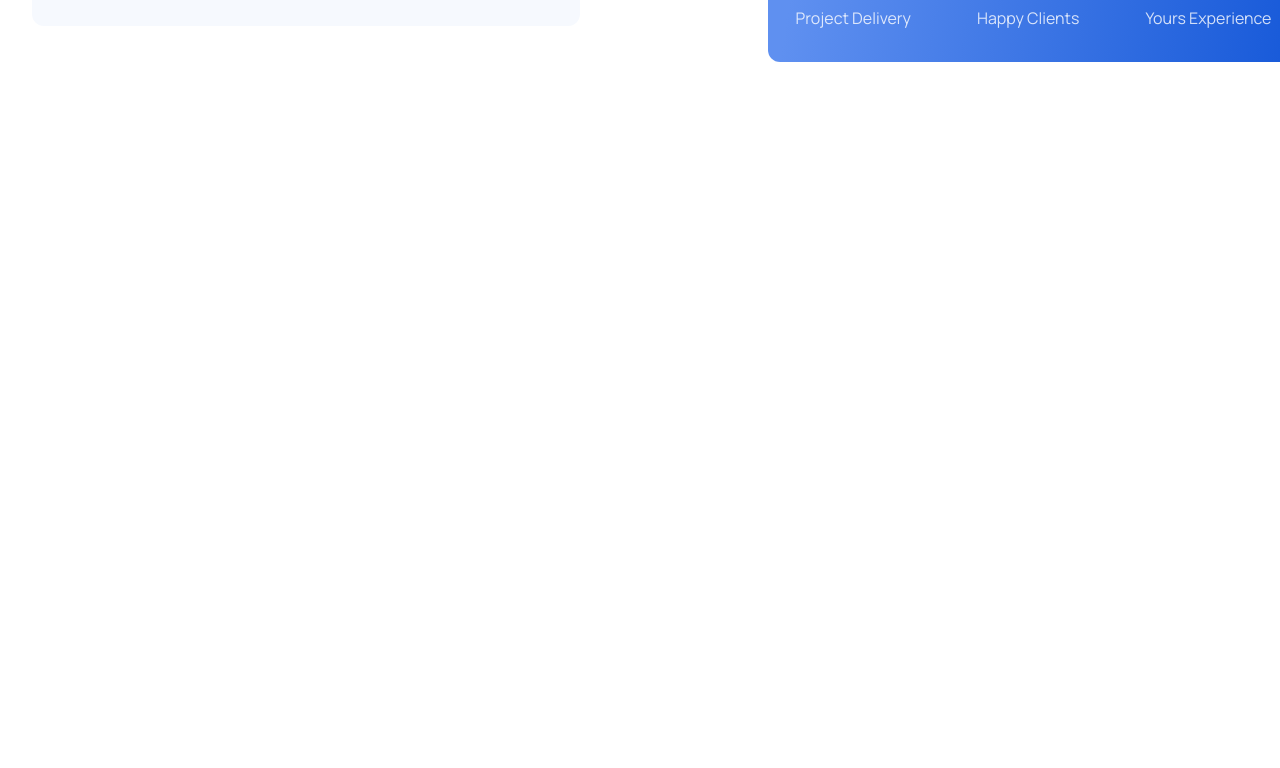
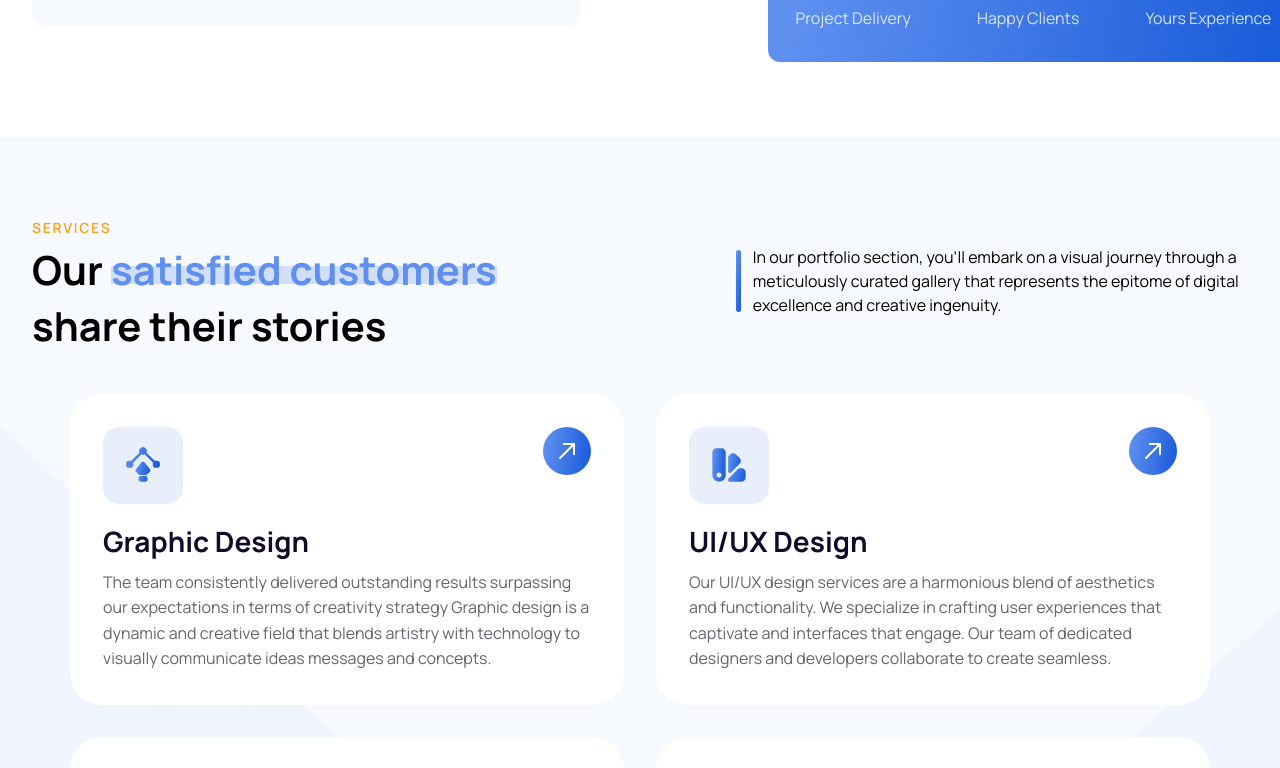
Before and after one commit to sakibsarkar/webWhiz-sakib, a Next.js app: page / in a window 1280 px wide. Shown: the part 2101-2869 px from the top of the page. Before the commit the page ends 2238 px from the top, so only its background shows below. Built offline with nearby package versions, Linux system fonts and the light colour scheme.

Commit message:
our service section responsive

```diff
--- a/src/app/globals.css
+++ b/src/app/globals.css
@@ -199,5 +199,27 @@ body {
 .service-grid {
   display: grid;
   grid-template-columns: repeat(2, 554px);
+  justify-content: center;
   gap: 32px;
 }
+
+
+@media screen and (max-width: 750px) {
+  .service-grid {
+    grid-template-columns: repeat(1, 328px);
+  }
+}
+
+@media screen and (min-width: 750px) and (max-width: 955px) {
+  .service-grid {
+    grid-template-columns: repeat(2, 340px);
+  }
+}
+
+@media screen and (min-width: 955px) and (max-width: 1153px) {
+  .service-grid {
+    grid-template-columns: repeat(2, 450px);
+  }
+}
+
+@media screen and (min-width: 1921px) {}
--- a/src/app/page.tsx
+++ b/src/app/page.tsx
@@ -11,7 +11,7 @@ export default function Home() {
       <Banner />
       <Portfolio />
       <AboutUs />
-      {/* <Service /> */}
+      <Service />
       {/* <Contact /> */}
       {/* <SatisfiedCustomer /> */}
     </>
--- a/src/components/sections/Service/Service.tsx
+++ b/src/components/sections/Service/Service.tsx
@@ -6,16 +6,18 @@ import { serviceData } from "@/utils/mock/serviceData";
 const Service = () => {
     return (
         <section className="bg-[#f6f9fe]">
-            <div className="container relative h-[992px] py-[80px]">
+            <div className="container relative min-h-[992px] py-[80px]">
 
 
                 <div className="spacing flex flex-col gap-[40px]">
-                    <div className="flex flex-col items-start justify-start gap-[4px]">
+                    <div className="flex flex-col items-center justify-center mt-[42px] md:items-start md:justify-start gap-[4px] md:mt-[0px]">
                         <p className="text-[#FBA017] text-[14px] font-[600] uppercase tracking-[1.68px]">Services</p>
-                        <div className="flex items-start justify-between gap-[20px] w-full">
-                            <h1 className="text-[40px] font-[700] leading-[140%] w-[516px]">Our <span className="highLight text-primary">satisfied customers</span>share their stories</h1>
+                        <div className="flex flex-col items-center justify-center gap-[10px] w-full md:flex-row md:items-start md:justify-between">
+                            <h1 className="text-[24px] text-center sm:text-[28px] w-[330px] lg:text-[40px] font-[700] leading-[140%] lg:w-[554px] lg:text-left">Our <span className="highLight text-primary">satisfied customers</span>share their stories</h1>
 
-                            <p className="verticalHigh w-[512px] h-[78px]">In our portfolio section, you&apos;ll embark on a visual journey through a meticulously curated gallery that represents the epitome of digital excellence and creative ingenuity.</p>
+                            <p className="!hidden verticalHigh w-[512px] h-[78px] lg:!flex">In our portfolio section, you&apos;ll embark on a visual journey through a meticulously curated gallery that represents the epitome of digital excellence and creative ingenuity.</p>
+
+                            <p className="verticalHigh max-w-[340px] h-[54px] lg:hidden">In our portfolio section, you&apos;ll embark on a visual journey through a meticulously cura...</p>
                         </div>
 
                     </div>
@@ -25,7 +27,7 @@ const Service = () => {
 
 
                         {
-                            serviceData.map(({ id, description, title, Icon }) => <div key={id} className="w-[554px] h-[311px] p-[32px] flex items-start justify-start gap-[16px] flex-col bg-white rounded-[32px] relative z-10 border-[1px] border-[transparent] hover:border-primary">
+                            serviceData.map(({ id, description, title, Icon }) => <div key={id} className="w-full h-[311px] p-[32px] flex items-start justify-start gap-[16px] flex-col bg-white rounded-[32px] relative z-10 border-[1px] border-[transparent] hover:border-primary">
                                 <div className="gradient p-[12px] rounded-full absolute right-[32px] top-[32px]">
                                     <ArrowUpAngleBold />
                                 </div>
@@ -35,7 +37,7 @@ const Service = () => {
 
                                 <div className="flex items-start justify-start flex-col gap-[8px]">
                                     <h1 className="text-[28px] font-[700] text-headingColor">{title}</h1>
-                                    <p className="text-[16px] text-paragraphColor max-w-[490px] leading-[160%]">{description}</p>
+                                    <p className="text-[16px] text-paragraphColor max-w-[490px] leading-[160%] h-[78px] overflow-hidden lg:h-auto">{description}</p>
                                 </div>
 
                             </div>
```
